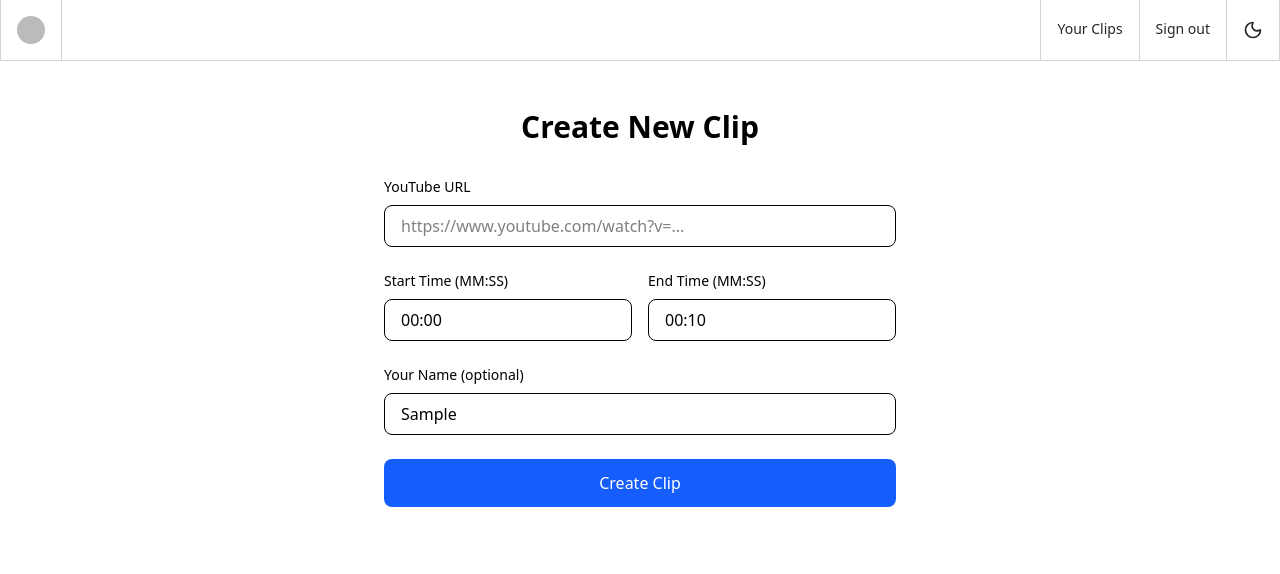
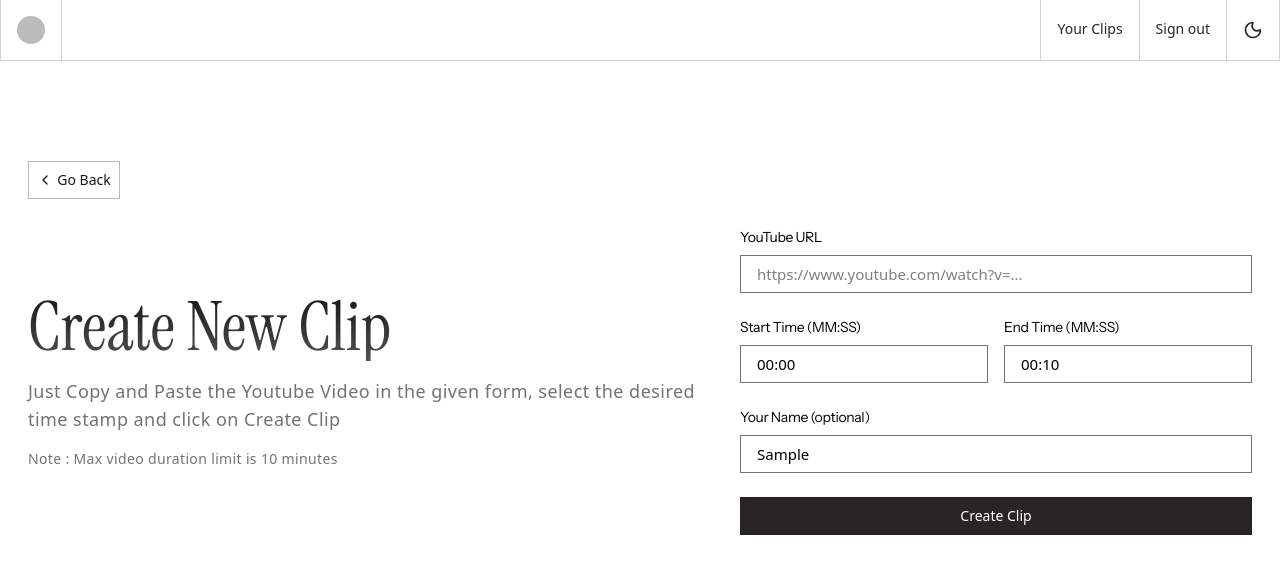
Before and after one commit to ShahuKor/CutThatPart, a Next.js app in the folder frontend/: page /create in a window 1280 px wide. Shown: the top 574 px of the page. Built offline with nearby package versions, Linux system fonts and the light colour scheme; no server answers; sample sign-in values are in the browser's storage; some icons are missing.

Commit message:
Change UI of dashboard, ClipForm and ClipCard

```diff
--- a/frontend/app/create/page.tsx
+++ b/frontend/app/create/page.tsx
@@ -1,6 +1,8 @@
 import { auth } from "@clerk/nextjs/server";
 import { redirect } from "next/navigation";
 import ClipForm from "@/components/ui/ClipForm";
+import { Container } from "@/components/Container";
+import Link from "next/link";
 
 export default async function CreatePage() {
   const { userId } = await auth();
@@ -10,9 +12,46 @@ export default async function CreatePage() {
   }
 
   return (
-    <div className="max-w-3xl mx-auto px-4 py-12">
-      <h1 className="text-3xl font-bold mb-8 text-center">Create New Clip</h1>
-      <ClipForm />
+    <div className="bg-white dark:bg-neutral-950 min-h-screen">
+      <Container className="px-4 md:px-7 py-25">
+        <div className="mb-8 sm:mb-5 md:mb-6 lg:mb-7">
+          <Link href="/dashboard">
+            <button className="flex items-center justify-center gap-0 md:gap-1 py-2 w-17 sm:w-19 md:w-23 px-1 hover:shadow-stone-800/50 dark:hover:shadow-stone-200/20 hover:shadow-2xl hover:transition-shadow text-neutral-900 dark:text-neutral-100 transition-colors ease-in-out duration-200 border-neutral-500/50 dark:border-neutral-400/50 border rounded-none text-[10px] sm:text-xs md:text-sm bg-white dark:bg-neutral-900">
+              <svg
+                xmlns="http://www.w3.org/2000/svg"
+                viewBox="0 0 24 24"
+                fill="none"
+                stroke="currentColor"
+                strokeWidth="2"
+                strokeLinecap="round"
+                strokeLinejoin="round"
+                className="w-3 h-3 md:w-4 md:h-4"
+              >
+                <path d="M15 18l-6-6 6-6" />
+              </svg>
+              Go Back
+            </button>
+          </Link>
+        </div>
+        <div className="flex flex-col items-center sm:flex-row  w-full sm:justify-between sm:items-center gap-10 sm:gap-4">
+          <div className="md:max-w-md lg:max-w-xl xl:max-w-2xl flex flex-col gap-4">
+            <h1 className="text-5xl md:text-5xl lg:text-[68px] font-serif bg-clip-text text-transparent bg-linear-to-t from-neutral-600 to-neutral-900 dark:from-neutral-400 dark:to-neutral-100">
+              Create New Clip
+            </h1>
+            <p className="text-neutral-500 dark:text-neutral-400 tracking-wide font-normal text-xs sm:text-sm md:text-md lg:text-lg">
+              Just Copy and Paste the Youtube Video in the given form, select
+              the desired time stamp and click on Create Clip
+            </p>
+            <p className="text-neutral-500 dark:text-neutral-400 tracking-wide font-medium text-[12px] sm:text-xs md:text-sm">
+              Note : Max video duration limit is 10 minutes
+            </p>
+          </div>
+
+          <div>
+            <ClipForm />
+          </div>
+        </div>
+      </Container>
     </div>
   );
 }
--- a/frontend/app/dashboard/page.tsx
+++ b/frontend/app/dashboard/page.tsx
@@ -2,6 +2,7 @@
 import { useEffect, useState } from "react";
 import Link from "next/link";
 import ClipCard from "@/components/ui/ClipCard";
+import { Container } from "@/components/Container";
 
 export default function DashboardPage() {
   const [clips, setClips] = useState([]);
@@ -25,34 +26,61 @@ export default function DashboardPage() {
   if (loading) {
     return (
       <div className="flex items-center justify-center min-h-screen">
-        <div className="animate-spin rounded-full h-12 w-12 border-b-2 border-blue-600"></div>
+        <div className="animate-spin rounded-full h-12 w-12 border-b-2 border-stone-600"></div>
       </div>
     );
   }
 
   return (
-    <div className="max-w-7xl mx-auto px-4 py-8">
+    <div className="bg-white dark:bg-neutral-950 min-h-screen">
+      <Container className="px-4 py-8">
+        <div className="mb-4 sm:mb-5 md:mb-6 lg:mb-9">
+          <Link href={"/"}>
+            <button className="flex items-center justify-center gap-0 md:gap-1 py-2 w-17 sm:w-19 md:w-23 px-1 hover:shadow-stone-800/50 dark:hover:shadow-stone-200/20 hover:shadow-2xl hover:transition-shadow text-neutral-900 dark:text-neutral-100 transition-colors ease-in-out duration-200 border-neutral-500/50 dark:border-neutral-400/50 border rounded-none text-[10px] sm:text-xs md:text-sm bg-white dark:bg-neutral-900">
+              <svg
+                xmlns="http://www.w3.org/2000/svg"
+                viewBox="0 0 24 24"
+                fill="none"
+                stroke="currentColor"
+                strokeWidth="2"
+                strokeLinecap="round"
+                strokeLinejoin="round"
+                className="w-3 h-3 md:w-4 md:h-4"
+              >
+                <path d="M15 18l-6-6 6-6" />
+              </svg>
+              Go Back
+            </button>
+          </Link>
+        </div>
         <div className="flex justify-between items-center mb-8">
-        <h1 className="text-3xl font-bold">Your Clips</h1>
-        <Link
-          href="/create"
-          className="bg-blue-600 text-white px-6 py-3 rounded-lg hover:bg-blue-700 transition"
+          <h1 className="text-2xl sm:text-3xl  bg-clip-text text-transparent bg-linear-to-t from-neutral-600 to-neutral-900 dark:from-neutral-400 dark:to-neutral-100">
+            Your Clips
+          </h1>
+          <div>
+            <Link href="/create">
+              <button className="border-stone-800 text-[10px] w-26 md:w-32 sm:w-28 dark:border-stone-200 border py-2 px-1 hover:bg-white dark:hover:bg-neutral-950 hover:text-neutral-900 dark:hover:text-neutral-100 transition-colors ease-in-out duration-300 hover:border-neutral-500/50 dark:hover:border-neutral-400/50 hover:border rounded-none sm:text-xs md:text-sm bg-stone-800 dark:bg-stone-100 text-white dark:text-neutral-900 flex items-center justify-center gap-2">
+                Create Clip
+                <svg
+                  xmlns="http://www.w3.org/2000/svg"
+                  viewBox="0 0 24 24"
+                  fill="none"
+                  strokeLinecap="round"
+                  strokeLinejoin="round"
+                  className="w-3.5 h-3.5 stroke-current stroke-[1.5]"
                 >
-          Create New Clip
+                  <path d="M12 5v14M5 12h14" />
+                </svg>
+              </button>
             </Link>
+          </div>
         </div>
 
         {clips.length === 0 ? (
-        <div className="text-center py-12 bg-gray-50 rounded-lg">
-          <p className="text-gray-600 mb-4 text-lg">
+          <div className="text-start">
+            <p className="text-neutral-600 dark:text-neutral-300 mb-15 text-sm md:text-md lg:text-lg">
               You haven't created any clips yet.
             </p>
-          <Link
-            href="/create"
-            className="inline-block bg-blue-600 text-white px-6 py-3 rounded-lg hover:bg-blue-700 transition"
-          >
-            Create Your First Clip
-          </Link>
           </div>
         ) : (
           <div className="grid grid-cols-1 md:grid-cols-2 lg:grid-cols-3 gap-6">
@@ -61,6 +89,7 @@ export default function DashboardPage() {
             ))}
           </div>
         )}
+      </Container>
     </div>
   );
 }
--- a/frontend/components/ui/ClipForm.tsx
+++ b/frontend/components/ui/ClipForm.tsx
@@ -69,20 +69,22 @@ export default function ClipForm() {
       )}
 
       <div>
-        <label className="block text-sm font-medium mb-2">YouTube URL</label>
+        <label className="block text-xs sm:text-sm font-sans tracking-tight mb-2">
+          YouTube URL
+        </label>
         <input
           type="url"
           value={youtubeUrl}
           onChange={(e) => setYoutubeUrl(e.target.value)}
           placeholder="https://www.youtube.com/watch?v=..."
           required
-          className="w-full px-4 py-2 border rounded-lg focus:ring-2 focus:ring-blue-500"
+          className="w-full px-4 py-2 border border-neutral-900/60 dark:border-neutral-400/50 focus:outline-none focus:ring-0 focus:border-inherit text-xs sm:text-[15px]"
         />
       </div>
 
       <div className="grid grid-cols-2 gap-4">
         <div>
-          <label className="block text-sm font-medium mb-2">
+          <label className="block text-xs sm:text-sm font-sans tracking-tight mb-2">
             Start Time (MM:SS)
           </label>
           <input
@@ -92,12 +94,12 @@ export default function ClipForm() {
             placeholder="00:00"
             pattern="[0-9]{2}:[0-9]{2}"
             required
-            className="w-full px-4 py-2 border rounded-lg focus:ring-2 focus:ring-blue-500"
+            className="w-full px-4 py-2 border border-neutral-900/60 dark:border-neutral-400/50 focus:outline-none focus:ring-0 focus:border-inherit text-xs sm:text-[15px]"
           />
         </div>
 
         <div>
-          <label className="block text-sm font-medium mb-2">
+          <label className="block text-xs sm:text-sm font-sans tracking-tight mb-2">
             End Time (MM:SS)
           </label>
           <input
@@ -107,13 +109,13 @@ export default function ClipForm() {
             placeholder="00:10"
             pattern="[0-9]{2}:[0-9]{2}"
             required
-            className="w-full px-4 py-2 border rounded-lg focus:ring-2 focus:ring-blue-500"
+            className="w-full px-4 py-2 border border-neutral-900/60 dark:border-neutral-400/50 focus:outline-none focus:ring-0 focus:border-inherit text-xs sm:text-[15px]"
           />
         </div>
       </div>
 
       <div>
-        <label className="block text-sm font-medium mb-2">
+        <label className="block text-xs sm:text-sm font-sans tracking-tight mb-2">
           Your Name (optional)
         </label>
         <input
@@ -121,13 +123,13 @@ export default function ClipForm() {
           value={sharerName}
           onChange={(e) => setSharerName(e.target.value)}
           placeholder="Anonymous"
-          className="w-full px-4 py-2 border rounded-lg focus:ring-2 focus:ring-blue-500"
+          className="w-full px-4 py-2 border border-neutral-900/60 dark:border-neutral-400/50 focus:outline-none focus:ring-0 focus:border-inherit text-xs sm:text-[15px]"
         />
       </div>
       <button
         type="submit"
         disabled={loading}
-        className="w-full bg-blue-600 text-white py-3 rounded-lg hover:bg-blue-700 transition disabled:bg-gray-400 disabled:cursor-not-allowed"
+        className="block w-full py-2 text-center border-stone-800 text-[12px] dark:border-stone-200 border hover:bg-white dark:hover:bg-neutral-950 hover:text-neutral-900 dark:hover:text-neutral-100 transition-colors ease-in-out duration-300 hover:border-neutral-500/50 dark:hover:border-neutral-400/50 hover:border rounded-none sm:text-xs md:text-sm bg-stone-800 dark:bg-stone-100 text-white dark:text-neutral-900 disabled:bg-gray-400 disabled:cursor-not-allowed"
       >
         {loading ? "Creating Clip..." : "Create Clip"}
       </button>
```
Also changed, not shown: frontend/components/ui/ClipCard.tsx (+18 -12 lines). Lines whose indentation alone changed are shown as unchanged.
